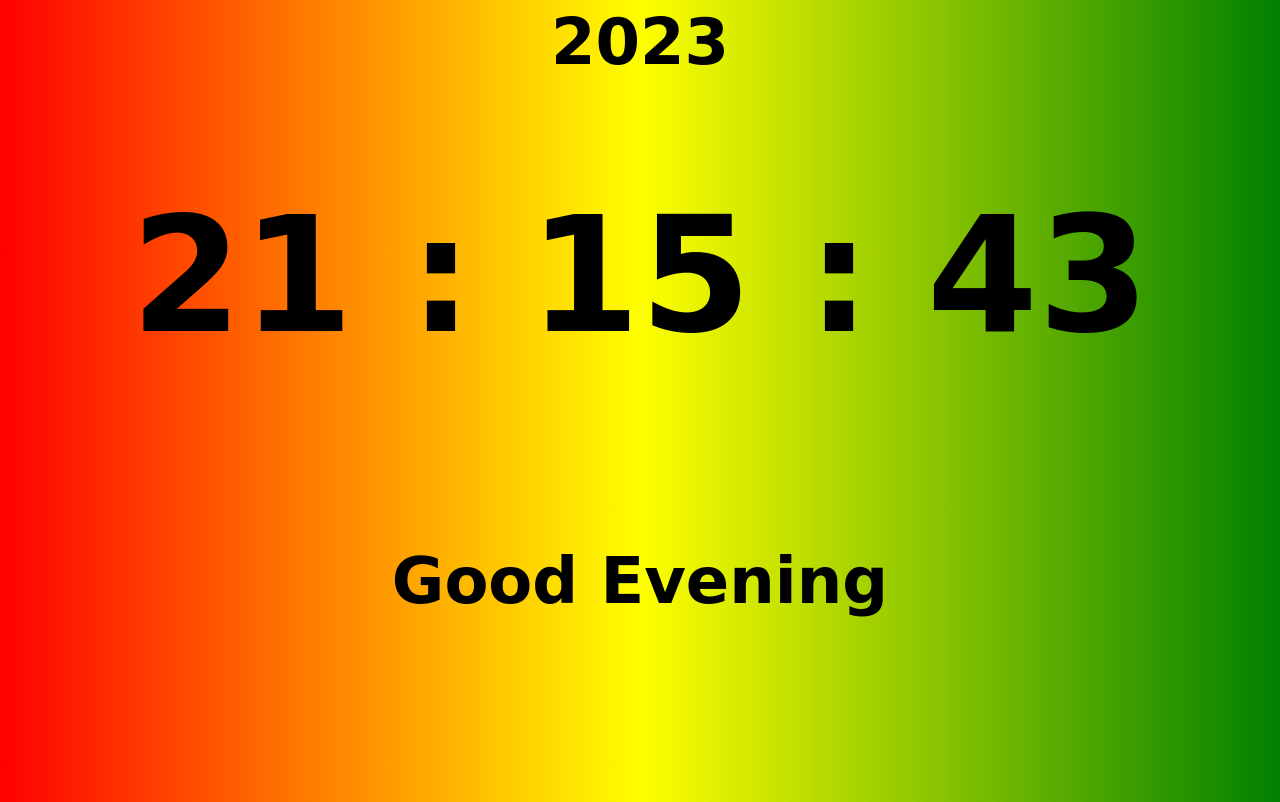
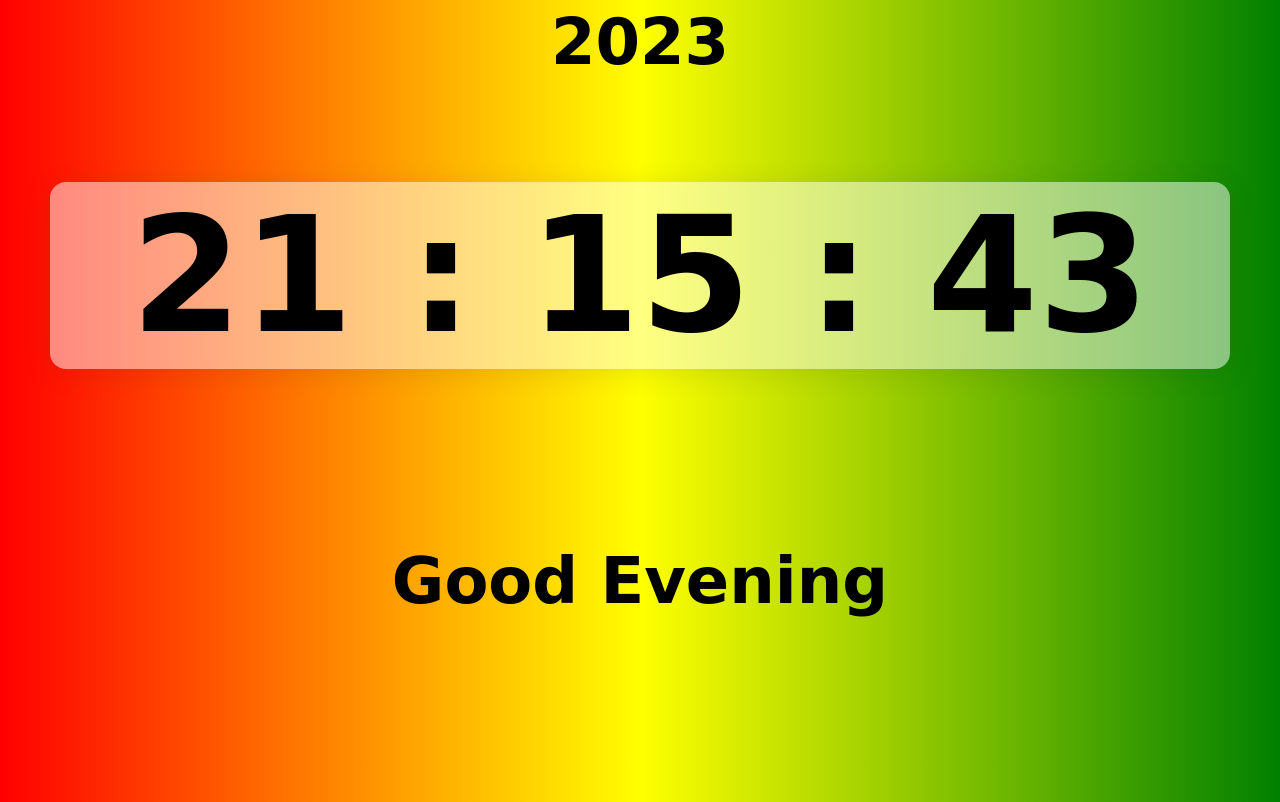
Before and after one commit to Terre8055/coding-timer, a plain HTML site: page index.html in a window 1280 px wide. Drawn offline with Linux system fonts and the light colour scheme; a web font is replaced by a local one.

Commit message:
Add Glassmorphism to Time element

```diff
--- a/style.css
+++ b/style.css
@@ -21,6 +21,12 @@ body{
     font-size: 10rem;
     font-family: 'Mynerve', cursive;
     font-weight: 600;
+    /* From https://css.glass */
+    background: rgba(255, 255, 255, 0.5);
+    border-radius: 16px;
+    box-shadow: 0 4px 30px rgba(0, 0, 0, 0.1);
+    backdrop-filter: blur(5px);
+    -webkit-backdrop-filter: blur(5px);
 }
 
 #alarm{
```
